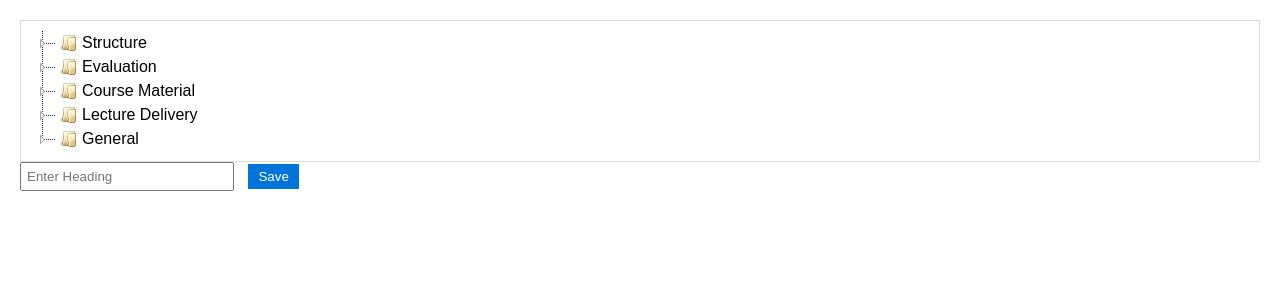
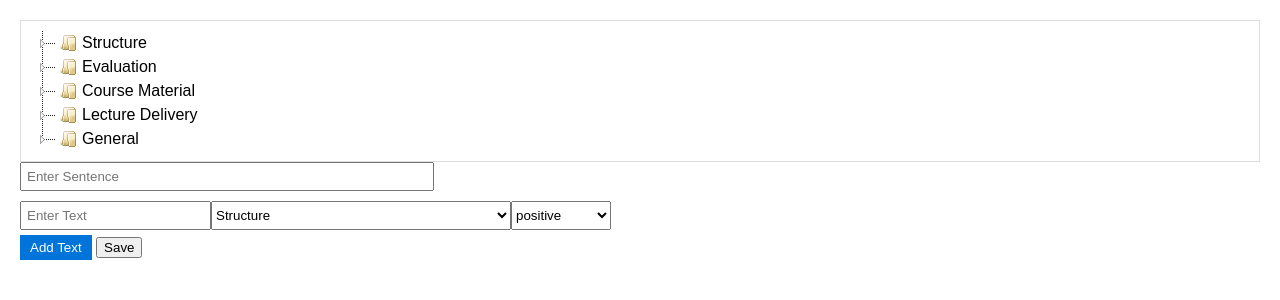
Before and after one commit to sanya21561/text-annotation-tool, a Flask app: page / in a window 1280 px wide. Shown: the top 300 px of the page. Run offline with Flask 3, Linux system fonts and the light colour scheme.

Commit message:
Update index.html
sentence: text category sentiment

```diff
--- a/templates/index.html
+++ b/templates/index.html
@@ -16,13 +16,33 @@
             padding: 10px;
         }
 
-        #inputHeading {
+        #inputSentence {
             padding: 5px;
-            width: 200px;
-            margin-right: 10px;
+            width: 400px;
         }
 
-        #updateJson {
+        #textPathPairs {
+            margin-top: 10px;
+        }
+
+        .textPathPair {
+            display: flex;
+            margin-bottom: 5px;
+        }
+
+        .textInput {
+            padding: 5px;
+        }
+
+        .pathSelect {
+            width: 300px;
+        }
+
+        .sentimentSelect {
+            width: 100px;
+        }
+
+        #addTextPathPair {
             padding: 5px 10px;
             background-color: #0074D9;
             color: white;
@@ -30,14 +50,18 @@
             cursor: pointer;
         }
 
-        #updateJson:hover {
+        #addTextPathPair:hover {
             background-color: #0056b3;
         }
     </style>
 </head>
 <body>
     <div id="categoryTree"></div>
-    <input type="text" id="inputHeading" placeholder="Enter Heading">
+    <input type="text" id="inputSentence" placeholder="Enter Sentence">
+    <div id="textPathPairs">
+        <!-- Text-Path-Sentiment Pairs will be added here -->
+    </div>
+    <button id="addTextPathPair">Add Text</button>
     <button id="updateJson">Save</button>
 
     <script>
@@ -264,6 +288,57 @@
     }
 ];
 
+        function createTextPathSentimentPair() {
+            const textPathSentimentPair = document.createElement("div");
+            textPathSentimentPair.className = "textPathPair";
+
+            const textInput = document.createElement("input");
+            textInput.className = "textInput";
+            textInput.placeholder = "Enter Text";
+
+            const pathSelect = document.createElement("select");
+            pathSelect.className = "pathSelect";
+
+            // Call the function to populate the dropdown with all levels, including leaf nodes
+            populateDropdown(pathSelect, categoryTree);
+
+            const sentimentSelect = document.createElement("select");
+            sentimentSelect.className = "sentimentSelect";
+            const sentimentOptions = ["positive", "negative", "suggestions"];
+
+            // Populate the sentimentSelect dropdown with sentiment options
+            for (const sentiment of sentimentOptions) {
+                const option = document.createElement("option");
+                option.value = sentiment;
+                option.text = sentiment;
+                sentimentSelect.appendChild(option);
+            }
+
+            textPathSentimentPair.appendChild(textInput);
+            textPathSentimentPair.appendChild(pathSelect);
+            textPathSentimentPair.appendChild(sentimentSelect);
+
+            document.getElementById("textPathPairs").appendChild(textPathSentimentPair);
+        }
+
+        function populateDropdown(select, data, parentPath = []) {
+            for (const item of data) {
+                const currentPath = [...parentPath, item.text];
+                if (item.text) {
+                    const option = document.createElement("option");
+                    option.value = currentPath.join('/');
+                    option.text = currentPath[currentPath.length - 1]; // Display the current node's name
+                    select.appendChild(option);
+                }
+                if (item.children) {
+                    populateDropdown(select, item.children, currentPath);
+                }
+            }
+        }
+
+        // Call the createTextPathSentimentPair function to initialize the form
+        createTextPathSentimentPair();
+
         $(function () {
             $('#categoryTree').jstree({
                 'core': {
@@ -275,16 +350,35 @@
                 console.log('Selected Node: ' + selectedNode.text);
             });
 
+            $('#addTextPathPair').on('click', function () {
+                createTextPathSentimentPair();
+            });
+
             $('#updateJson').on('click', function () {
-                const selectedNode = $('#categoryTree').jstree('get_selected')[0];
-                const heading = $('#inputHeading').val();
-                const pathToSelectedNode = $('#categoryTree').jstree('get_path', selectedNode, '/');
+                const sentence = $('#inputSentence').val();
+                const textPathSentimentPairs = [];
 
-                // Send a request to the server to save the heading and path
+                // Iterate through textPathSentimentPairs and add them to the array
+                $('.textPathPair').each(function () {
+                    const text = $(this).find('.textInput').val();
+                    const path = $(this).find('.pathSelect').val();
+                    const sentiment = $(this).find('.sentimentSelect').val();
+
+                    textPathSentimentPairs.push({
+                        text: text,
+                        path: path,
+                        sentiment: sentiment
+                    });
+                });
+
+                // Send a request to the server to save the data
                 $.ajax({
                     type: 'POST',
-                    url: '/save_path',
-                    data: JSON.stringify({ heading: heading, path: pathToSelectedNode }),
+                    url: '/save_data',
+                    data: JSON.stringify({
+                        sentence: sentence,
+                        texts: textPathSentimentPairs
+                    }),
                     contentType: 'application/json',
                     success: function(response) {
                         alert('Data saved successfully');
```
